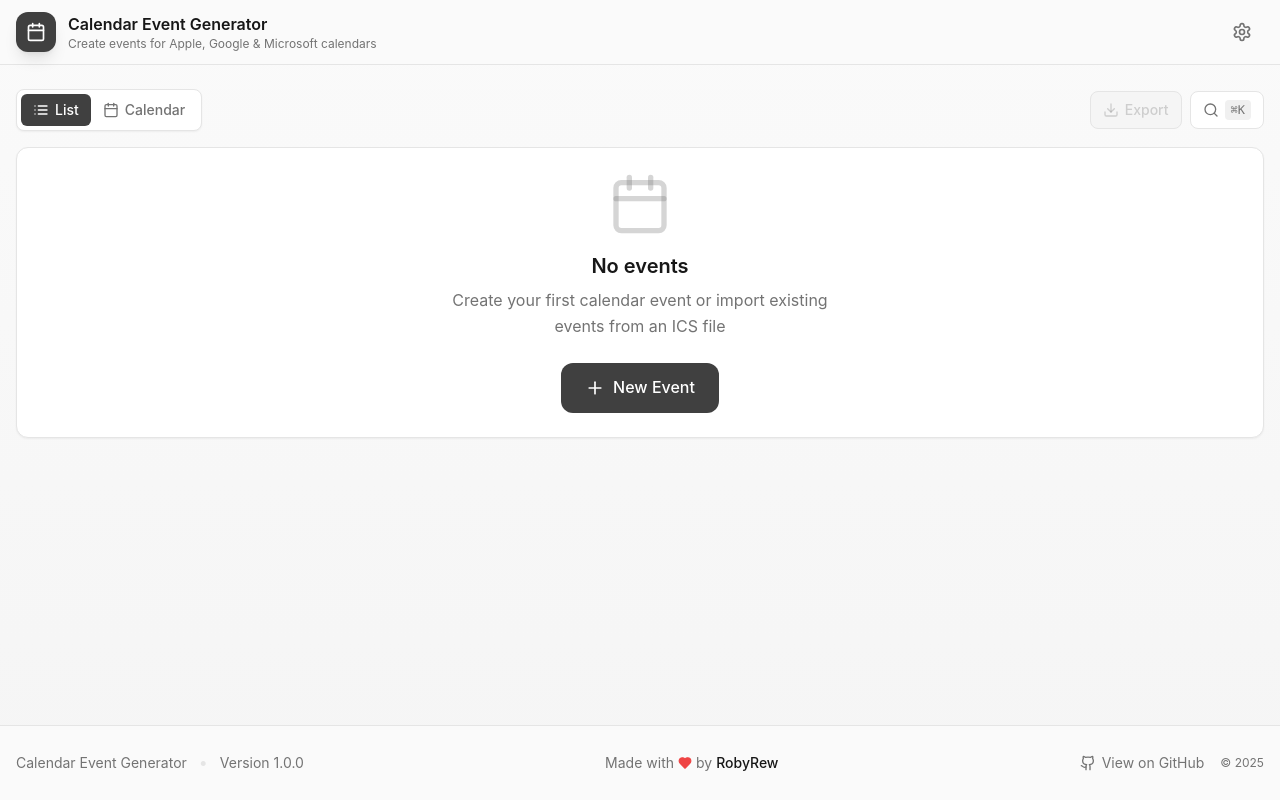
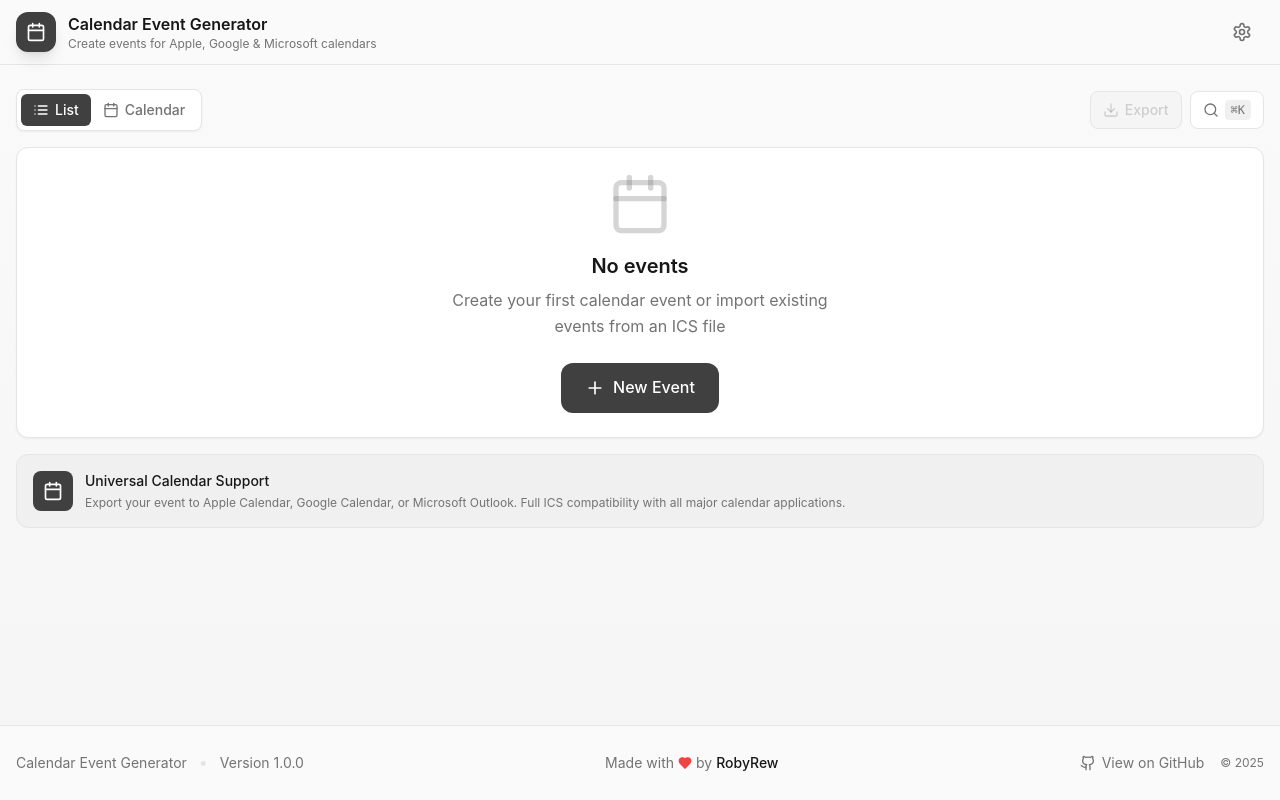
Before and after one commit to RobyRew/calendar-event-generator, a React (Vite) app: page / in a window 1280 px wide. Built offline with nearby package versions, Linux system fonts and the light colour scheme.

Commit message:
fix: Move service info box to main page below empty state

```diff
--- a/src/App.tsx
+++ b/src/App.tsx
@@ -613,6 +613,7 @@ function CalendarApp() {
                 onDuplicate={handleDuplicateEvent}
               />
             ) : (
+              <div className="space-y-4">
                 <Card className="text-center py-16">
                   <Calendar className="w-16 h-16 mx-auto text-[rgb(var(--muted-foreground)/0.3)] mb-4" />
                   <h3 className="text-xl font-semibold text-[rgb(var(--foreground))] mb-2">
@@ -629,6 +630,24 @@ function CalendarApp() {
                     {t.newEvent}
                   </button>
                 </Card>
+
+                {/* Service Info */}
+                <div className="p-4 bg-[rgb(var(--accent))] rounded-xl border border-[rgb(var(--border))]">
+                  <div className="flex items-start gap-3">
+                    <div className="w-10 h-10 rounded-lg bg-[rgb(var(--primary))] flex items-center justify-center shrink-0">
+                      <Calendar className="w-5 h-5 text-[rgb(var(--primary-foreground))]" />
+                    </div>
+                    <div className="flex-1 min-w-0">
+                      <p className="font-medium text-sm text-[rgb(var(--foreground))]">
+                        {t.universalCalendarSupport}
+                      </p>
+                      <p className="text-xs text-[rgb(var(--muted-foreground))] mt-1">
+                        {t.serviceDescription}
+                      </p>
+                    </div>
+                  </div>
+                </div>
+              </div>
             )}
           </div>
 
--- a/src/components/EventFormAccordion.tsx
+++ b/src/components/EventFormAccordion.tsx
@@ -7,7 +7,6 @@ import { useState, useCallback } from 'react';
 import { CalendarEvent, RecurrenceFrequency, WeekDay, EventClass, EventStatus, TimeTransparency, Alarm, COMMON_TIMEZONES } from '@/types';
 import { Button, Input, Textarea, Select, Checkbox, Card, Badge } from '@/components/ui';
 import { Calendar, Clock, MapPin, Users, Bell, Repeat, Globe, Settings, Plus, Trash2, Apple, ChevronDown } from 'lucide-react';
-import { useI18n } from '@/context/I18nContext';
 
 interface EventFormProps {
   event: CalendarEvent;
@@ -112,7 +111,6 @@ function AccordionSection({ title, icon, isOpen, onToggle, children, badge }: Ac
 }
 
 export function EventForm({ event, onChange, onSave, onCancel }: EventFormProps) {
-  const { t } = useI18n();
   const [openSections, setOpenSections] = useState<Set<string>>(new Set(['basic', 'datetime']));
   const [categoriesInput, setCategoriesInput] = useState(event.categories?.join(', ') || '');
 
@@ -676,23 +674,6 @@ export function EventForm({ event, onChange, onSave, onCancel }: EventFormProps)
         </div>
       </AccordionSection>
 
-      {/* Service Info */}
-      <div className="mt-6 p-4 bg-[rgb(var(--accent))] rounded-xl border border-[rgb(var(--border))]">
-        <div className="flex items-start gap-3">
-          <div className="w-10 h-10 rounded-lg bg-[rgb(var(--primary))] flex items-center justify-center shrink-0">
-            <Calendar className="w-5 h-5 text-[rgb(var(--primary-foreground))]" />
-          </div>
-          <div className="flex-1 min-w-0">
-            <p className="font-medium text-sm text-[rgb(var(--foreground))]">
-              {t.universalCalendarSupport}
-            </p>
-            <p className="text-xs text-[rgb(var(--muted-foreground))] mt-1">
-              {t.serviceDescription}
-            </p>
-          </div>
-        </div>
-      </div>
-
       {/* Actions - Sticky on mobile */}
       <div className="sticky bottom-0 -mx-4 -mb-4 px-4 py-3 bg-[rgb(var(--card))] border-t border-[rgb(var(--border))] flex gap-3 sm:static sm:mx-0 sm:mb-0 sm:px-0 sm:border-0 sm:pt-4">
         <Button variant="ghost" onClick={onCancel} className="flex-1 sm:flex-none">
```
Lines whose indentation alone changed are shown as unchanged.
